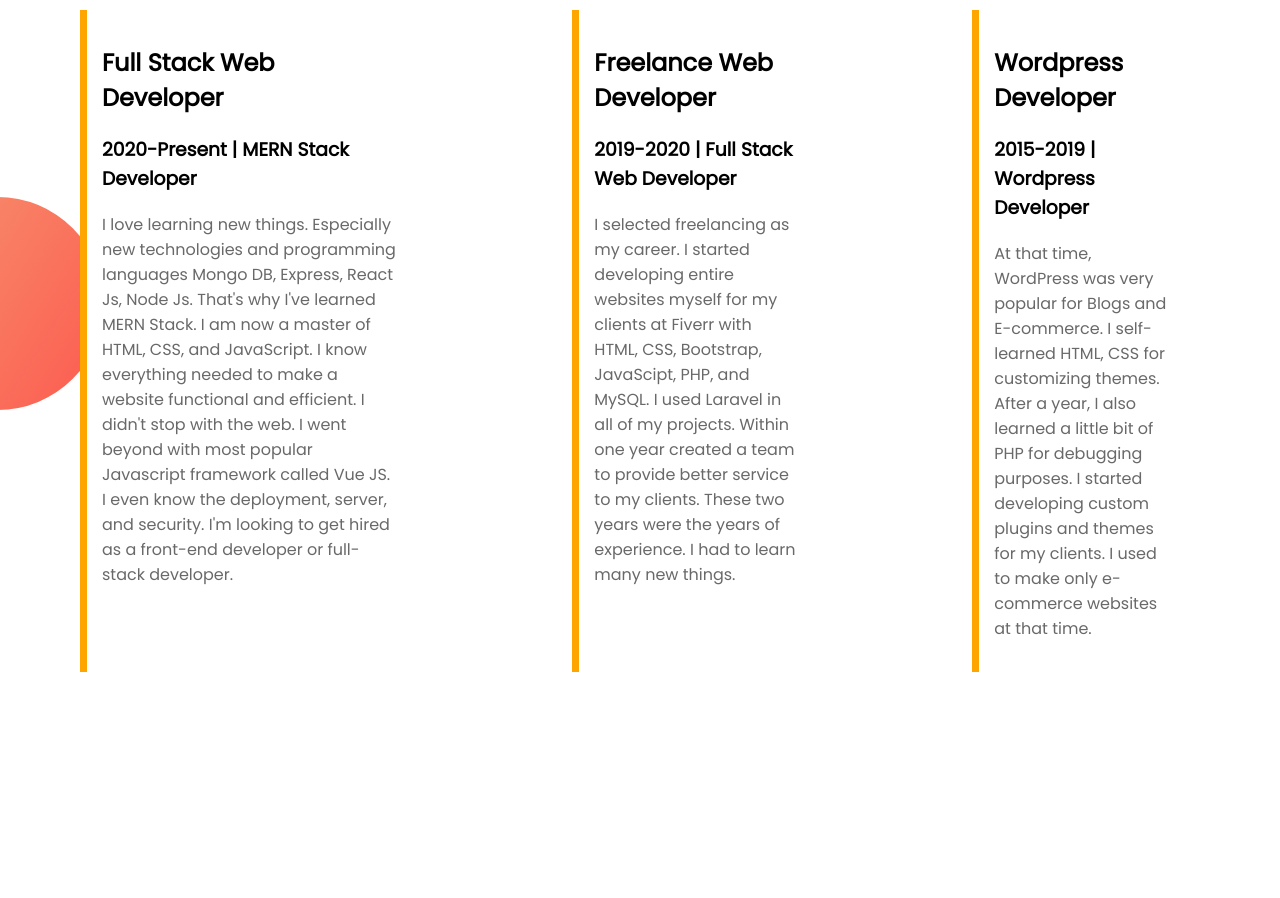
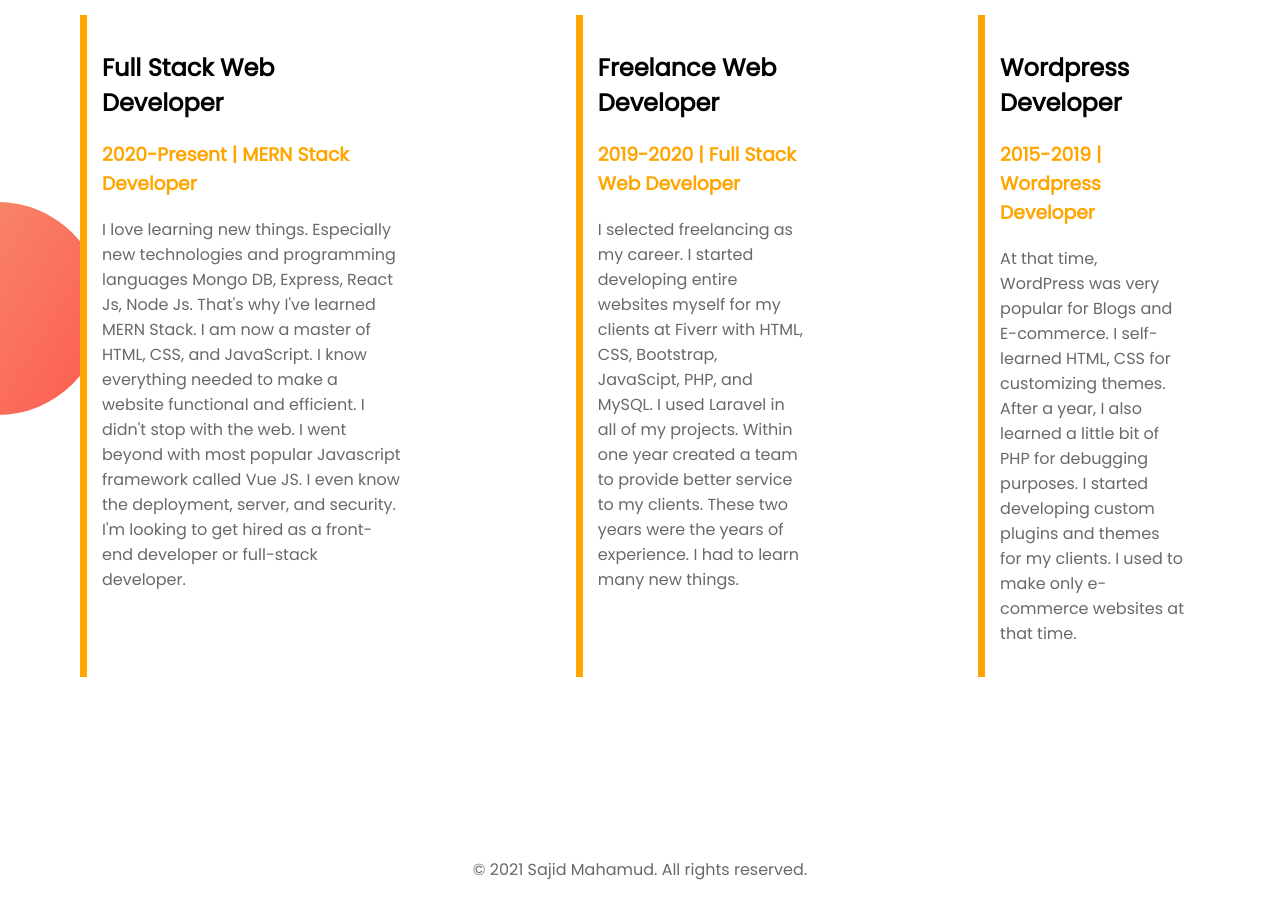
Before and after one commit to sajidmahamud835/developer-portfolio, a plain HTML site: page index.html in a window 1280 px wide. Shown: the part 1300-2198 px from the top of the page. Before the commit the page ends 2152 px from the top, so only its background shows below. Drawn offline with Linux system fonts and the light colour scheme.

Commit message:
Footer add, footer copiright added

```diff
--- a/index.html
+++ b/index.html
@@ -16,7 +16,8 @@
     <section id="top-banner" class="felxible-container">
         <div class="half-width">
             <h1>Welcome To</h1>
-            <h1><span class="header-name">Web Developer Sajid</span><small class="apostrophe">'s</small> Potfolio!</h1>
+            <h1><span class="colored-header">Web Developer Sajid</span><small class="apostrophe">'s</small> Potfolio!
+            </h1>
             <h3>Freelancer | Web Developer</h3>
             <p>Looking for a web developer? I know there are many web developers out there. Some of them know thousand
                 of languages and technology. Some of them have 20 years of experience. Choosing them will definitely be
@@ -54,7 +55,7 @@
         <div class="felxible-container">
             <div class="text-container">
                 <h2>Full Stack Web Developer</h2>
-                <h3>2020-Present | MERN Stack Developer</h3>
+                <h3 class="colored-header">2020-Present | MERN Stack Developer</h3>
                 <p>I love learning new things. Especially new technologies and programming languages Mongo DB, Express,
                     React Js, Node Js. That's why I've learned MERN Stack. I am now a master of HTML, CSS, and
                     JavaScript. I
@@ -66,7 +67,7 @@
 
             <div class="text-container">
                 <h2>Freelance Web Developer</h2>
-                <h3>2019-2020 | Full Stack Web Developer</h3>
+                <h3 class="colored-header">2019-2020 | Full Stack Web Developer</h3>
                 <p>I selected freelancing as my career. I started developing entire websites myself for my clients at
                     Fiverr
                     with HTML, CSS, Bootstrap, JavaScipt, PHP, and MySQL. I used Laravel in all of my projects. Within
@@ -77,7 +78,7 @@
             </div>
             <div class="text-container">
                 <h2>Wordpress Developer</h2>
-                <h3>2015-2019 | Wordpress Developer</h3>
+                <h3 class="colored-header">2015-2019 | Wordpress Developer</h3>
                 <p>At that time, WordPress was very popular for Blogs and E-commerce. I self-learned HTML, CSS for
                     customizing themes. After a year, I also learned a little bit of PHP for debugging purposes. I
                     started
@@ -86,6 +87,9 @@
             </div>
         </div>
     </section>
+    <footer>
+        <p>© 2021 Sajid Mahamud. All rights reserved.</p>
+    </footer>
 </body>
 
 </html>
--- a/styles/style.css
+++ b/styles/style.css
@@ -1,13 +1,13 @@
 body{
     font-family: 'Poppins', sans-serif;
-    margin: 0px 8px 0px 0px;
+    margin: 0;
 }
 h1{
     font-size: 50px;
     margin: 0px;
 }
 
-.header-name{
+.colored-header{
     color: orange;
 }
 .apostrophe{
@@ -76,3 +76,6 @@ p{
     margin: 80px;
     padding: 15px;
 }
+footer{
+    text-align: center;
+}
```
